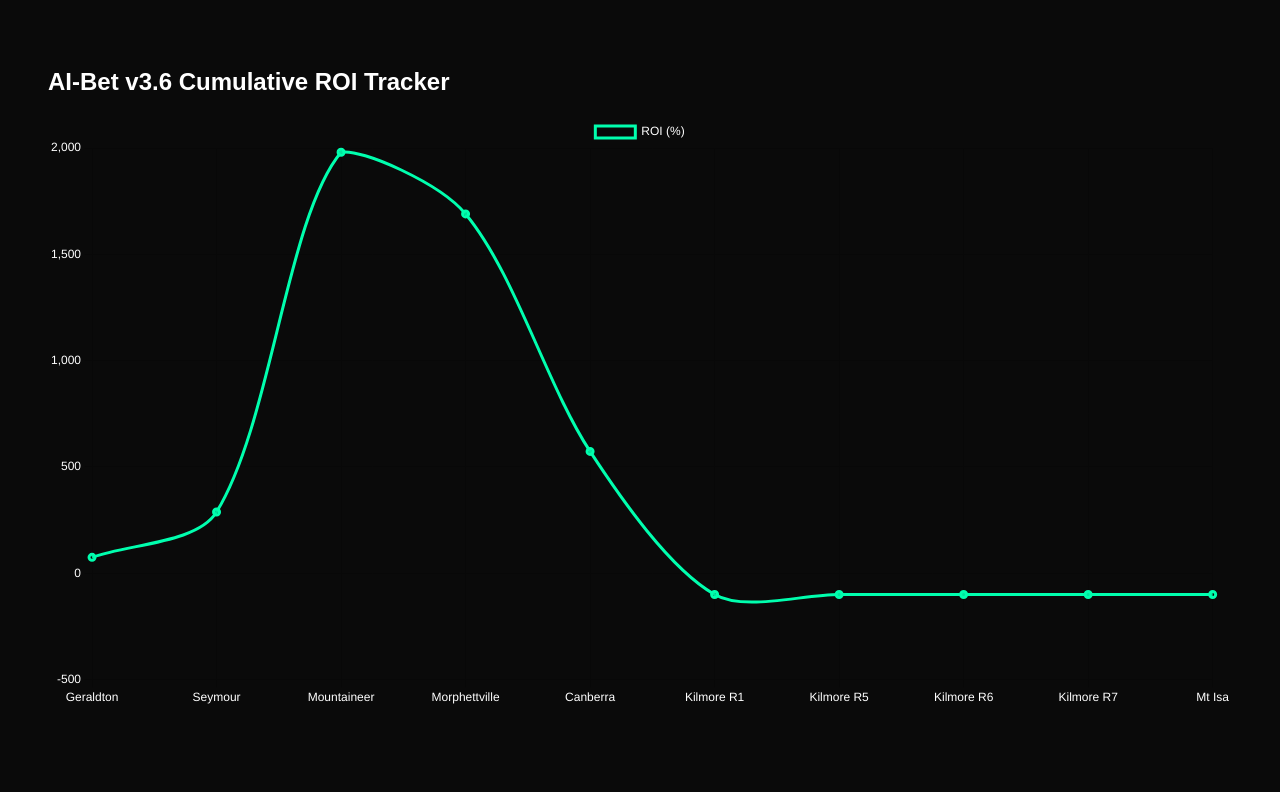
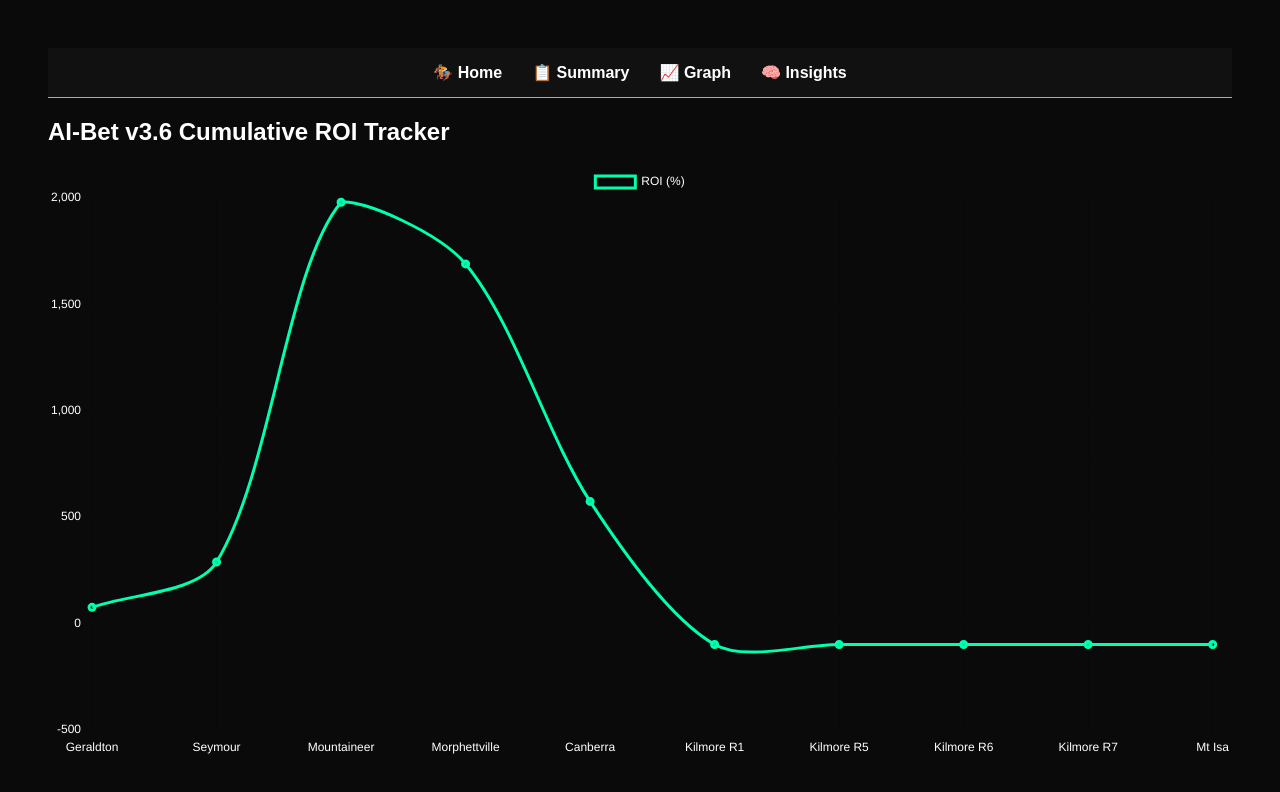
Before and after one commit to theaibet/aibet-sandbox-demo, a plain HTML site: page graph.html in a window 1280 px wide. Drawn offline with nearby package versions, Linux system fonts and the light colour scheme.

Commit message:
Add navigation menu to graph.html
Added navigation links to the graph page.

```diff
--- a/graph.html
+++ b/graph.html
@@ -1,3 +1,9 @@
+<nav style="background:#111; padding:15px; display:flex; justify-content:center; gap:30px; border-bottom:1px solid #00ffae;">
+  <a href="index.html" style="color:#fff; text-decoration:none; font-weight:bold;">🏇 Home</a>
+  <a href="summary.html" style="color:#fff; text-decoration:none; font-weight:bold;">📋 Summary</a>
+  <a href="graph.html" style="color:#fff; text-decoration:none; font-weight:bold;">📈 Graph</a>
+  <a href="insights.html" style="color:#fff; text-decoration:none; font-weight:bold;">🧠 Insights</a>
+</nav>
 <!DOCTYPE html>
 <html lang="en">
 <head>
```
